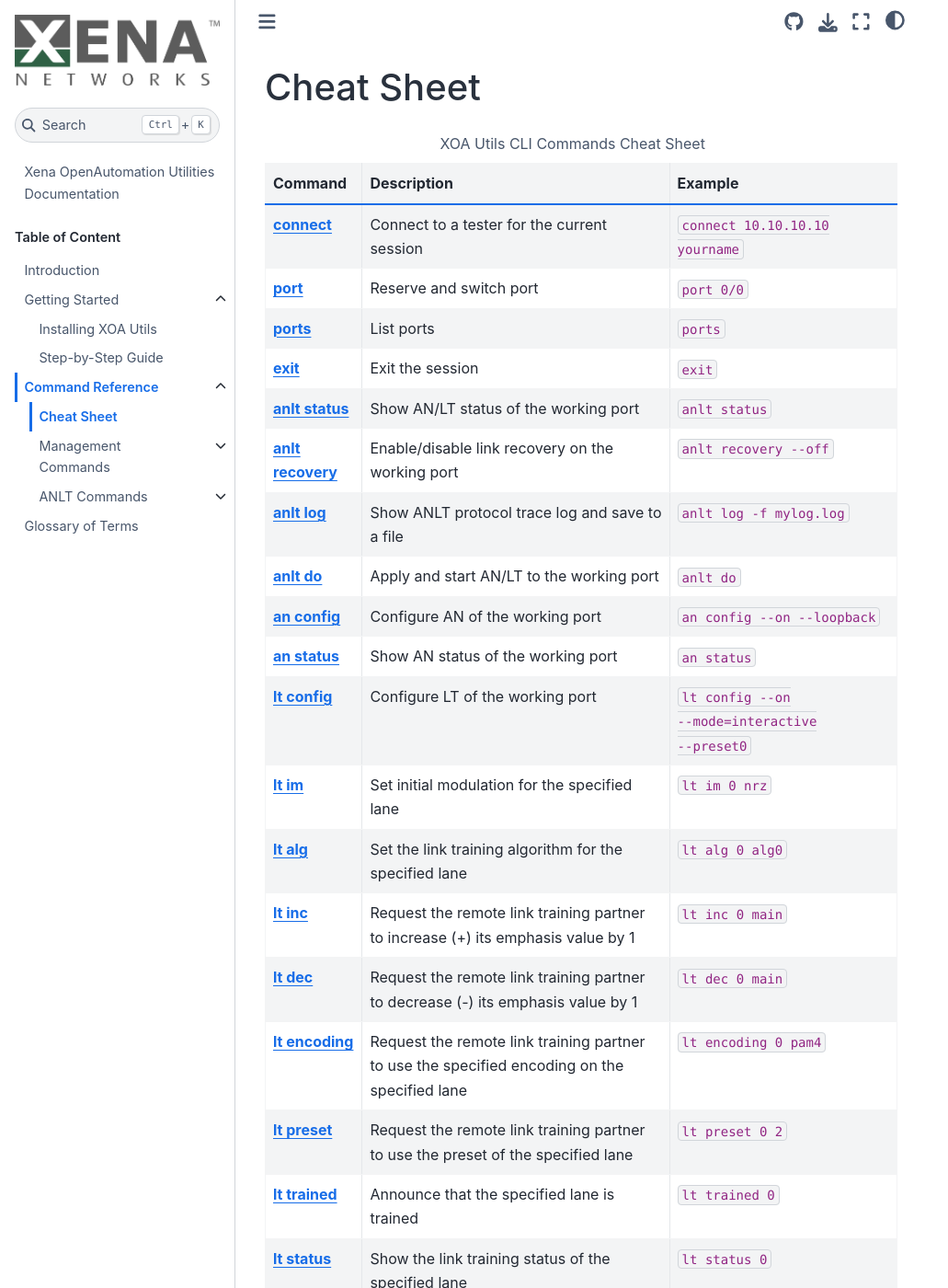
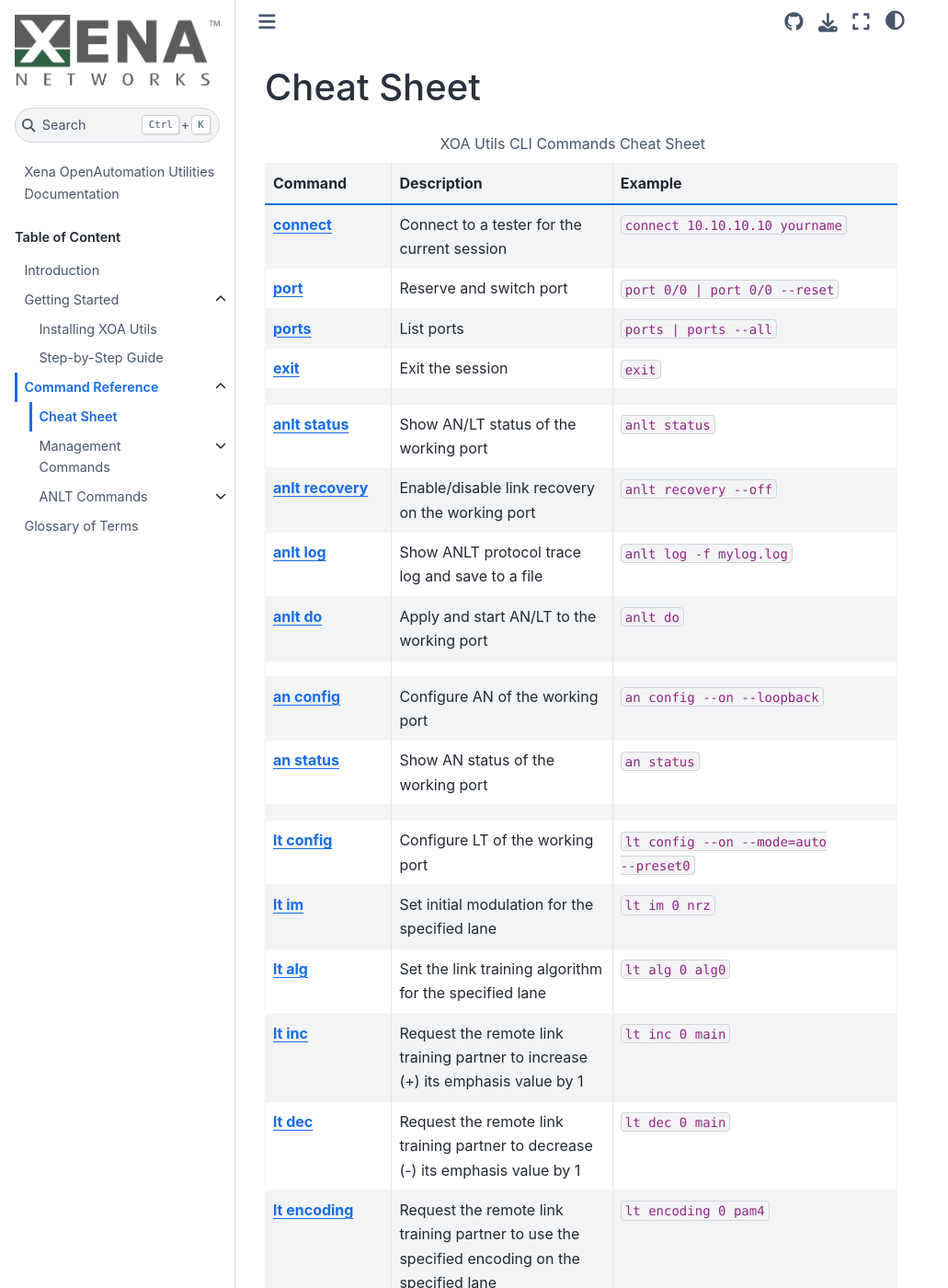
Before and after one commit to xenanetworks/open-automation-utilities, a Sphinx documentation site: the page built from docs/source/cli_ref/cheatsheet.rst, in a window 1280 px wide and 1400 px high. Shown: the whole window at 92% size, without its empty margins (0-1031 px from the left). Built offline with Sphinx 7.4.7 and the Sphinx Book theme 1.1.4, drawn with Linux system fonts in a browser that asks for light colours.

Commit message:
docs(cheatsheet): Beautify cheat sheet

```diff
--- a/docs/source/cli_ref/cheatsheet.rst
+++ b/docs/source/cli_ref/cheatsheet.rst
@@ -14,13 +14,16 @@ Cheat Sheet
       - ``connect 10.10.10.10 yourname``
     * - :doc:`mgmt/port`
       - Reserve and switch port
-      - ``port 0/0``
+      - ``port 0/0 | port 0/0 --reset``
     * - :doc:`mgmt/ports`
       - List ports
-      - ``ports``
+      - ``ports | ports --all``
     * - :doc:`mgmt/exit`
       - Exit the session
       - ``exit``
+    * -
+      -
+      -
     * - :doc:`anlt/an_lt/anlt_status`
       - Show AN/LT status of the working port
       - ``anlt status``
@@ -33,15 +36,21 @@ Cheat Sheet
     * - :doc:`anlt/an_lt/anlt_do`
       - Apply and start AN/LT to the working port
       - ``anlt do``
+    * -
+      -
+      -
     * - :doc:`anlt/an/an_config`
       - Configure AN of the working port
       - ``an config --on --loopback``
     * - :doc:`anlt/an/an_status`
       - Show AN status of the working port
       - ``an status``
+    * -
+      -
+      -
     * - :doc:`anlt/lt/lt_config`
       - Configure LT of the working port
-      - ``lt config --on --mode=interactive --preset0``
+      - ``lt config --on --mode=auto --preset0``
     * - :doc:`anlt/lt/lt_im`
       - Set initial modulation for the specified lane
       - ``lt im 0 nrz``
```
Also changed, not shown: other parts of docs/source/cli_ref/cheatsheet.rst (+1 -1 lines).
